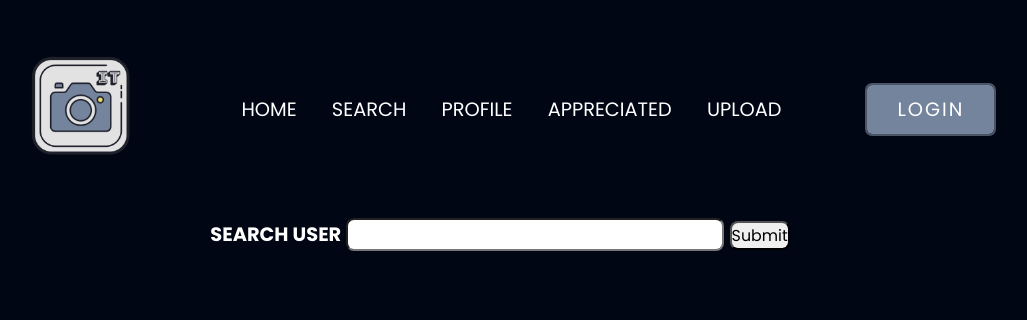
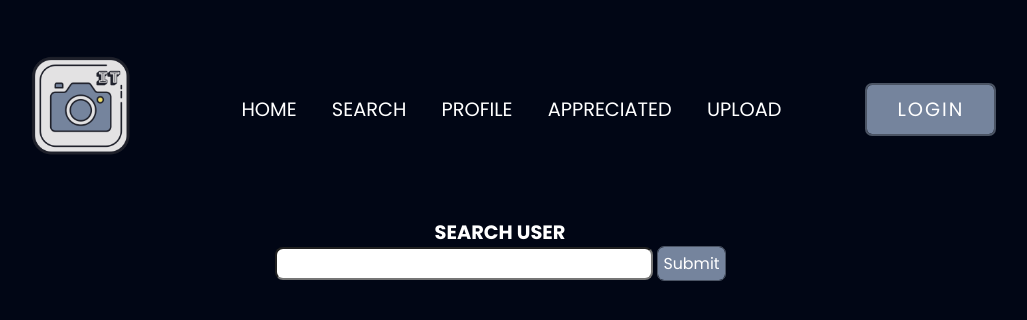
Before and after one commit to Sinzunza/photoit, a plain HTML site: page views/search.html in a window 1280 px wide. Shown: the whole page, without its empty margins (140-1167 px from the left). Drawn offline with nearby package versions, Linux system fonts and the light colour scheme; no server answers.

Commit message:
small styling updates, can now press enter for search

```diff
--- a/scripts/login.js
+++ b/scripts/login.js
@@ -12,8 +12,6 @@ window.onload = function() {
         inputBox = document.getElementById("inputRegPassword");
     }
 
-    console.log(inputBox);
-
     var pLogError = document.getElementById("pLogError");
     var pRegError = document.getElementById("pRegError");
 
@@ -27,7 +25,6 @@ window.onload = function() {
 //trigger a button click on keyboard enter key
 window.addEventListener("keyup", function(event){
     if(event.keyCode === 13){
-        console.log("aye we did it");
         event.preventDefault();
         if (isLogin){
             document.getElementById("loginBtn").click();
--- a/scripts/search.js
+++ b/scripts/search.js
@@ -1,3 +1,14 @@
+var inputBox;
+inputBox = document.getElementById("searchID");
+
+//trigger a button click on keyboard enter key
+window.addEventListener("keyup", function(event){
+    if(event.keyCode === 13){
+        event.preventDefault();
+        document.getElementById("submitBtn").click();
+    }
+});
+
 function getUser() {
     var usernameSearch = document.getElementById("searchID").value;
     var xhttp = new XMLHttpRequest();
--- a/styles/search.css
+++ b/styles/search.css
@@ -198,6 +198,15 @@ img:hover {
 
 .search {
     text-align:center;
+    display: flex;
+    flex-direction: column;
+    align-items: center;
+}
+
+.textBox{
+    display: flex;
+    flex-direction: row;
+    gap: 5px;
 }
 
 b{
@@ -209,8 +218,17 @@ b{
 }
 
 #submitBtn{
-    border-radius: 8px;
+
+    border-radius: 6px;
+    padding-left: 5px;
+    padding-right: 5px;
     font-size: .9rem;
+    background: #75849d;
+    color: white;
+    border:none;
+    outline: solid;
+    outline-width: .1rem;
+    outline-color: #4b5464;
 }
 
 @media screen and (max-width: 768px){
--- a/views/search.html
+++ b/views/search.html
@@ -25,8 +25,10 @@
         </header>
         <div class="search">
             <b style="color:white;">SEARCH USER</b>
-            <input id="searchID" type="text">
-            <input id="submitBtn" type="submit" onclick="getUser()">
+            <div class="textBox">
+                <input id="searchID" type="text">
+                <input id="submitBtn" type="submit" onclick="getUser()">
+            </div>
         </div>
     </div>
     <div id="foundUser">
```
